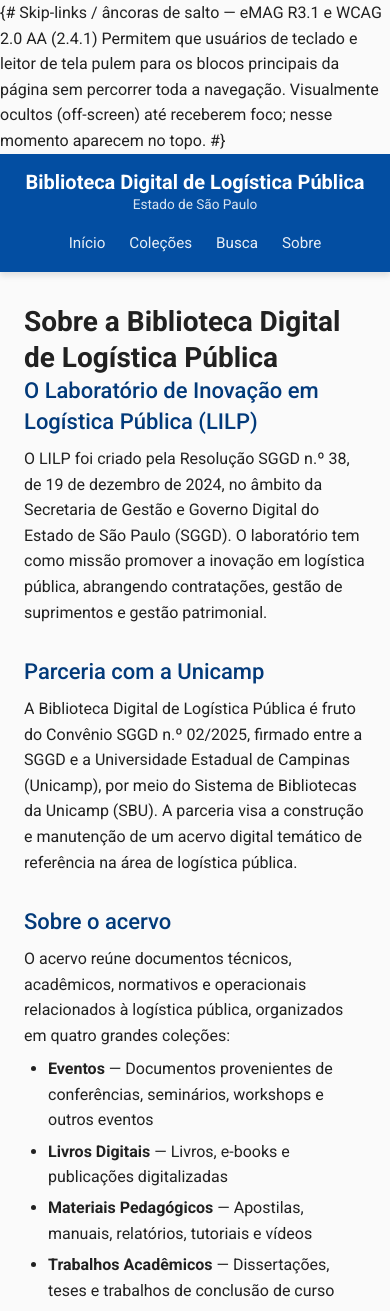
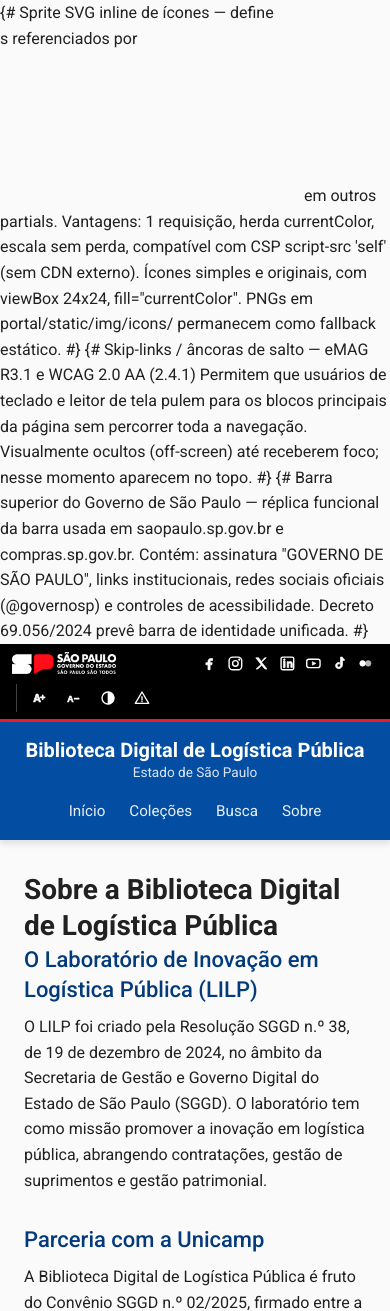
Before and after one commit to begalv/biblioteca-digital-logistica-publica, a Django app: template portal/templates/about.html in a window 390 px wide. Shown: the top 1311 px of the page. Run offline with Django 5.2, Linux system fonts and the light colour scheme; the template is opened without the code that fills it, so the values that code supplies are empty.

Commit message:
feat(ui): implementa barra do Governo SP com redes sociais e controles de acessibilidade
Cria portal/templates/_partials/_icons_sprite.html — sprite SVG inline com
16 símbolos referenciados via <use href="#icon-..."/>: 7 redes sociais
(Facebook, Instagram, Twitter/X, LinkedIn, YouTube, TikTok, Flickr),
4 acessibilidade (A+, A-, contraste, alerta) e 5 ícones gerais (busca,
menu, fechar, info, externo). Vantagens: 1 requisição, herda currentColor,
escala sem perda, compatível com CSP script-src 'self' (sem CDN).

Cria portal/templates/_partials/_barra_govsp.html — faixa preta superior
réplica da usada em saopaulo.sp.gov.br e compras.sp.gov.br, com:
- Logo "Governo do Estado de São Paulo" (logo-governo-sp-branco.png) à esquerda
- Link "SP + Digital" (spmaisdigital.sp.gov.br)
- 7 ícones de redes sociais oficiais (@governosp), todos target="_blank"
  com aria-label descritivo e rel="noopener noreferrer"
- 4 controles de acessibilidade: A+, A-, alto contraste (aria-pressed)
  e link "Comunicar erros" para o canal oficial GovSP
- role="region" + aria-label para identificação por leitores de tela

Adiciona estilos .sp-barra-govsp em sp-design-system.css: 36px de altura
no desktop, fundo preto, borda inferior 3px vermelha (Pantone 485),
hover/focus dos botões com destaque amarelo (Pantone 123), responsivo
(<576px oculta link "SP + Digital" e compacta espaçamentos).

Inclui ambos os partials no base.html antes do header existente.
A lógica JS dos botões A+/A-/contraste será adicionada no commit 7.

Ref: Decreto 69.056/2024 (portal único SP.GOV.BR), Manual GESP v1.6.

Co-Authored-By: Claude Opus 4.7 (1M context) <noreply@anthropic.com>

```diff
--- a/portal/static/css/sp-design-system.css
+++ b/portal/static/css/sp-design-system.css
@@ -122,3 +122,123 @@ html.sp-fonte-diminuida-2 { font-size: 87.5%; }    /* 14px */
     fill: currentColor;
     stroke: currentColor;
 }
+
+/* ------------------------------------------------------------
+   Barra do Governo de SP — faixa preta superior (Decreto 69.056/2024)
+   Réplica funcional da barra usada em saopaulo.sp.gov.br
+   ------------------------------------------------------------ */
+.sp-barra-govsp {
+    background: var(--sp-preto);
+    color: var(--sp-branco);
+    font-size: var(--fs-small);
+    line-height: 1;
+    border-bottom: 3px solid var(--sp-vermelho);
+}
+
+.sp-barra-govsp__inner {
+    max-width: var(--container-max);
+    margin-inline: auto;
+    padding: 0.4rem var(--container-padding);
+    min-height: 36px;
+    display: flex;
+    flex-wrap: wrap;
+    align-items: center;
+    gap: 1rem;
+}
+
+.sp-barra-govsp__logo {
+    display: inline-flex;
+    align-items: center;
+    margin-right: auto;
+    text-decoration: none;
+}
+
+.sp-barra-govsp__logo img {
+    height: 22px;
+    width: auto;
+    display: block;
+}
+
+.sp-barra-govsp__link {
+    color: var(--sp-branco);
+    text-decoration: none;
+    padding: 0.25rem 0.5rem;
+    font-weight: 500;
+}
+
+.sp-barra-govsp__link:hover,
+.sp-barra-govsp__link:focus-visible {
+    text-decoration: underline;
+    color: var(--sp-amarelo);
+}
+
+.sp-barra-govsp__redes {
+    list-style: none;
+    margin: 0;
+    padding: 0;
+    display: flex;
+    gap: 0.25rem;
+}
+
+.sp-barra-govsp__redes a {
+    display: inline-flex;
+    align-items: center;
+    justify-content: center;
+    width: 28px;
+    height: 28px;
+    border-radius: 4px;
+    color: var(--sp-branco);
+    text-decoration: none;
+    font-size: 1.05rem;
+}
+
+.sp-barra-govsp__redes a:hover,
+.sp-barra-govsp__redes a:focus-visible {
+    background: rgba(255, 255, 255, 0.15);
+    color: var(--sp-amarelo);
+}
+
+.sp-a11y-controls {
+    display: flex;
+    align-items: center;
+    gap: 0.25rem;
+    border-left: 1px solid rgba(255, 255, 255, 0.25);
+    padding-left: 0.75rem;
+    margin-left: 0.5rem;
+}
+
+.sp-a11y-btn {
+    appearance: none;
+    background: transparent;
+    border: 1px solid transparent;
+    color: var(--sp-branco);
+    width: 30px;
+    height: 28px;
+    border-radius: 4px;
+    cursor: pointer;
+    display: inline-flex;
+    align-items: center;
+    justify-content: center;
+    font-size: 1rem;
+    text-decoration: none;
+    padding: 0;
+}
+
+.sp-a11y-btn:hover,
+.sp-a11y-btn:focus-visible {
+    background: rgba(255, 255, 255, 0.15);
+    color: var(--sp-amarelo);
+}
+
+.sp-a11y-btn[aria-pressed="true"] {
+    background: var(--sp-amarelo);
+    color: var(--sp-preto);
+}
+
+@media (max-width: 575.98px) {
+    .sp-barra-govsp__inner { padding: 0.4rem 0.75rem; gap: 0.5rem; }
+    .sp-barra-govsp__link { display: none; }
+    .sp-barra-govsp__redes { gap: 0; }
+    .sp-barra-govsp__redes a { width: 26px; height: 26px; }
+    .sp-a11y-controls { padding-left: 0.5rem; margin-left: 0.25rem; }
+}
--- /dev/null
+++ b/portal/templates/_partials/_barra_govsp.html
@@ -0,0 +1,80 @@
+{# Barra superior do Governo de São Paulo — réplica funcional da barra
+   usada em saopaulo.sp.gov.br e compras.sp.gov.br.
+   Contém: assinatura "GOVERNO DE SÃO PAULO", links institucionais,
+   redes sociais oficiais (@governosp) e controles de acessibilidade.
+   Decreto 69.056/2024 prevê barra de identidade unificada. #}
+{% load static %}
+<div class="sp-barra-govsp" role="region" aria-label="Barra do Governo de São Paulo">
+  <div class="sp-barra-govsp__inner">
+    <a class="sp-barra-govsp__logo"
+       href="https://www.saopaulo.sp.gov.br/"
+       target="_blank" rel="noopener noreferrer"
+       aria-label="Portal do Governo do Estado de São Paulo (abre em nova janela)">
+      <img src="{% static 'img/logos/governo-sp/logo-governo-sp-branco.png' %}"
+           alt="Governo do Estado de São Paulo"
+           width="206" height="38" decoding="async">
+    </a>
+
+    <a class="sp-barra-govsp__link"
+       href="https://spmaisdigital.sp.gov.br"
+       target="_blank" rel="noopener noreferrer">
+      SP + Digital
+    </a>
+
+    <ul class="sp-barra-govsp__redes" aria-label="Redes sociais oficiais do Governo de SP">
+      <li>
+        <a href="https://www.facebook.com/governosp/" target="_blank" rel="noopener noreferrer" aria-label="Facebook do Governo de SP (abre em nova janela)">
+          <svg class="sp-icon" aria-hidden="true" focusable="false"><use href="#icon-facebook"/></svg>
+        </a>
+      </li>
+      <li>
+        <a href="https://www.instagram.com/governosp/" target="_blank" rel="noopener noreferrer" aria-label="Instagram do Governo de SP (abre em nova janela)">
+          <svg class="sp-icon" aria-hidden="true" focusable="false"><use href="#icon-instagram"/></svg>
+        </a>
+      </li>
+      <li>
+        <a href="https://www.twitter.com/governosp/" target="_blank" rel="noopener noreferrer" aria-label="Twitter/X do Governo de SP (abre em nova janela)">
+          <svg class="sp-icon" aria-hidden="true" focusable="false"><use href="#icon-twitter"/></svg>
+        </a>
+      </li>
+      <li>
+        <a href="https://www.linkedin.com/company/governosp/" target="_blank" rel="noopener noreferrer" aria-label="LinkedIn do Governo de SP (abre em nova janela)">
+          <svg class="sp-icon" aria-hidden="true" focusable="false"><use href="#icon-linkedin"/></svg>
+        </a>
+      </li>
+      <li>
+        <a href="https://www.youtube.com/governosp/" target="_blank" rel="noopener noreferrer" aria-label="YouTube do Governo de SP (abre em nova janela)">
+          <svg class="sp-icon" aria-hidden="true" focusable="false"><use href="#icon-youtube"/></svg>
+        </a>
+      </li>
+      <li>
+        <a href="https://www.tiktok.com/@governosp" target="_blank" rel="noopener noreferrer" aria-label="TikTok do Governo de SP (abre em nova janela)">
+          <svg class="sp-icon" aria-hidden="true" focusable="false"><use href="#icon-tiktok"/></svg>
+        </a>
+      </li>
+      <li>
+        <a href="https://www.flickr.com/governosp/" target="_blank" rel="noopener noreferrer" aria-label="Flickr do Governo de SP (abre em nova janela)">
+          <svg class="sp-icon" aria-hidden="true" focusable="false"><use href="#icon-flickr"/></svg>
+        </a>
+      </li>
+    </ul>
+
+    <div class="sp-a11y-controls" role="group" aria-label="Controles de acessibilidade">
+      <button type="button" class="sp-a11y-btn" data-a11y-action="font-up" aria-label="Aumentar tamanho da fonte" title="Aumentar fonte">
+        <svg class="sp-icon" aria-hidden="true" focusable="false"><use href="#icon-a-mais"/></svg>
+      </button>
+      <button type="button" class="sp-a11y-btn" data-a11y-action="font-down" aria-label="Diminuir tamanho da fonte" title="Diminuir fonte">
+        <svg class="sp-icon" aria-hidden="true" focusable="false"><use href="#icon-a-menos"/></svg>
+      </button>
+      <button type="button" class="sp-a11y-btn" data-a11y-action="contrast" aria-pressed="false" aria-label="Alternar alto contraste" title="Alto contraste">
+        <svg class="sp-icon" aria-hidden="true" focusable="false"><use href="#icon-contraste"/></svg>
+      </button>
+      <a class="sp-a11y-btn"
+         href="https://www.saopaulo.sp.gov.br/fale-conosco/comunicar-erros/"
+         target="_blank" rel="noopener noreferrer"
+         aria-label="Comunicar erros (abre em nova janela)" title="Comunicar erros">
+        <svg class="sp-icon" aria-hidden="true" focusable="false"><use href="#icon-alerta"/></svg>
+      </a>
+    </div>
+  </div>
+</div>
--- /dev/null
+++ b/portal/templates/_partials/_icons_sprite.html
@@ -0,0 +1,76 @@
+{# Sprite SVG inline de ícones — define <symbol>s referenciados por
+   <svg><use href="#icon-..."/></svg> em outros partials.
+   Vantagens: 1 requisição, herda currentColor, escala sem perda,
+   compatível com CSP script-src 'self' (sem CDN externo).
+
+   Ícones simples e originais, com viewBox 24x24, fill="currentColor".
+   PNGs em portal/static/img/icons/ permanecem como fallback estático. #}
+<svg class="sp-icons-sprite" xmlns="http://www.w3.org/2000/svg" aria-hidden="true" focusable="false">
+  {# ===== Redes sociais ===== #}
+  <symbol id="icon-facebook" viewBox="0 0 24 24">
+    <path d="M14 8h2.5V5H14c-2.2 0-4 1.8-4 4v2H7v3h3v7h3v-7h2.5l.5-3H13V9c0-.6.4-1 1-1z" fill="currentColor"/>
+  </symbol>
+  <symbol id="icon-instagram" viewBox="0 0 24 24">
+    <rect x="3" y="3" width="18" height="18" rx="5" fill="none" stroke="currentColor" stroke-width="2"/>
+    <circle cx="12" cy="12" r="4" fill="none" stroke="currentColor" stroke-width="2"/>
+    <circle cx="17.5" cy="6.5" r="1.2" fill="currentColor"/>
+  </symbol>
+  <symbol id="icon-twitter" viewBox="0 0 24 24">
+    <path d="M4 4l7.5 9.5L4.5 20H7l5.5-5.5L17 20h3l-7.7-9.7L19 4h-2.4l-4.6 5.3L8 4H4z" fill="currentColor"/>
+  </symbol>
+  <symbol id="icon-linkedin" viewBox="0 0 24 24">
+    <rect x="3" y="3" width="18" height="18" rx="2" fill="none" stroke="currentColor" stroke-width="2"/>
+    <rect x="6.5" y="9.5" width="2.2" height="8.5" fill="currentColor"/>
+    <circle cx="7.6" cy="6.8" r="1.3" fill="currentColor"/>
+    <path d="M11.5 9.5h2v1.2c.5-.8 1.4-1.4 2.6-1.4 2 0 3 1.3 3 3.4V18h-2.2v-4.6c0-1.1-.4-1.9-1.4-1.9-.8 0-1.3.5-1.5 1.1-.1.2-.1.5-.1.7V18h-2.2V9.5z" fill="currentColor"/>
+  </symbol>
+  <symbol id="icon-youtube" viewBox="0 0 24 24">
+    <rect x="2.5" y="6" width="19" height="12" rx="3" fill="none" stroke="currentColor" stroke-width="2"/>
+    <path d="M10.5 9.5l5 2.5-5 2.5z" fill="currentColor"/>
+  </symbol>
+  <symbol id="icon-tiktok" viewBox="0 0 24 24">
+    <path d="M14 3h2.4c.2 1.5 1 2.6 2.6 2.9V8c-1 0-1.9-.2-2.6-.6V14c0 3.3-2.7 5.5-5.4 5.5-2.4 0-4.5-1.7-4.5-4.3 0-2.6 2-4.6 4.7-4.6.3 0 .6 0 .8.1V13c-.3-.1-.6-.2-.9-.2-1.3 0-2.3 1-2.3 2.3 0 1.3 1 2.2 2.3 2.2 1.4 0 2.5-1 2.5-2.6V3z" fill="currentColor"/>
+  </symbol>
+  <symbol id="icon-flickr" viewBox="0 0 24 24">
+    <circle cx="8" cy="12" r="4" fill="currentColor"/>
+    <circle cx="16" cy="12" r="4" fill="currentColor" opacity="0.7"/>
+  </symbol>
+
+  {# ===== Acessibilidade ===== #}
+  <symbol id="icon-a-mais" viewBox="0 0 24 24" aria-label="Aumentar fonte">
+    <text x="2" y="18" font-size="16" font-family="Arial,sans-serif" font-weight="700" fill="currentColor">A</text>
+    <path d="M16 8v6M13 11h6" stroke="currentColor" stroke-width="2.5" stroke-linecap="round"/>
+  </symbol>
+  <symbol id="icon-a-menos" viewBox="0 0 24 24" aria-label="Diminuir fonte">
+    <text x="2" y="18" font-size="13" font-family="Arial,sans-serif" font-weight="700" fill="currentColor">A</text>
+    <path d="M13 13h6" stroke="currentColor" stroke-width="2.5" stroke-linecap="round"/>
+  </symbol>
+  <symbol id="icon-contraste" viewBox="0 0 24 24" aria-label="Alto contraste">
+    <circle cx="12" cy="12" r="9" fill="none" stroke="currentColor" stroke-width="2"/>
+    <path d="M12 3v18a9 9 0 000-18z" fill="currentColor"/>
+  </symbol>
+  <symbol id="icon-alerta" viewBox="0 0 24 24" aria-label="Comunicar erro">
+    <path d="M12 3L2 20h20L12 3z" fill="none" stroke="currentColor" stroke-width="2" stroke-linejoin="round"/>
+    <path d="M12 10v5M12 17v.5" stroke="currentColor" stroke-width="2" stroke-linecap="round"/>
+  </symbol>
+
+  {# ===== Ícones gerais ===== #}
+  <symbol id="icon-busca" viewBox="0 0 24 24" aria-label="Buscar">
+    <circle cx="11" cy="11" r="6" fill="none" stroke="currentColor" stroke-width="2"/>
+    <path d="M16 16l4 4" stroke="currentColor" stroke-width="2" stroke-linecap="round"/>
+  </symbol>
+  <symbol id="icon-menu" viewBox="0 0 24 24" aria-label="Menu">
+    <path d="M3 6h18M3 12h18M3 18h18" stroke="currentColor" stroke-width="2.5" stroke-linecap="round"/>
+  </symbol>
+  <symbol id="icon-fechar" viewBox="0 0 24 24" aria-label="Fechar">
+    <path d="M5 5l14 14M19 5L5 19" stroke="currentColor" stroke-width="2.5" stroke-linecap="round"/>
+  </symbol>
+  <symbol id="icon-info" viewBox="0 0 24 24" aria-label="Informação">
+    <circle cx="12" cy="12" r="9" fill="none" stroke="currentColor" stroke-width="2"/>
+    <circle cx="12" cy="8" r="1" fill="currentColor"/>
+    <path d="M12 11v6" stroke="currentColor" stroke-width="2" stroke-linecap="round"/>
+  </symbol>
+  <symbol id="icon-externo" viewBox="0 0 24 24" aria-label="Link externo">
+    <path d="M14 4h6v6M20 4l-9 9M19 13v6a1 1 0 01-1 1H5a1 1 0 01-1-1V6a1 1 0 011-1h6" fill="none" stroke="currentColor" stroke-width="2" stroke-linecap="round" stroke-linejoin="round"/>
+  </symbol>
+</svg>
--- a/portal/templates/base.html
+++ b/portal/templates/base.html
@@ -18,7 +18,9 @@
     {% block extra_css %}{% endblock %}
 </head>
 <body>
+    {% include "_partials/_icons_sprite.html" %}
     {% include "_partials/_skip_links.html" %}
+    {% include "_partials/_barra_govsp.html" %}
 
     <header class="header" role="banner">
         <div class="container">
```
